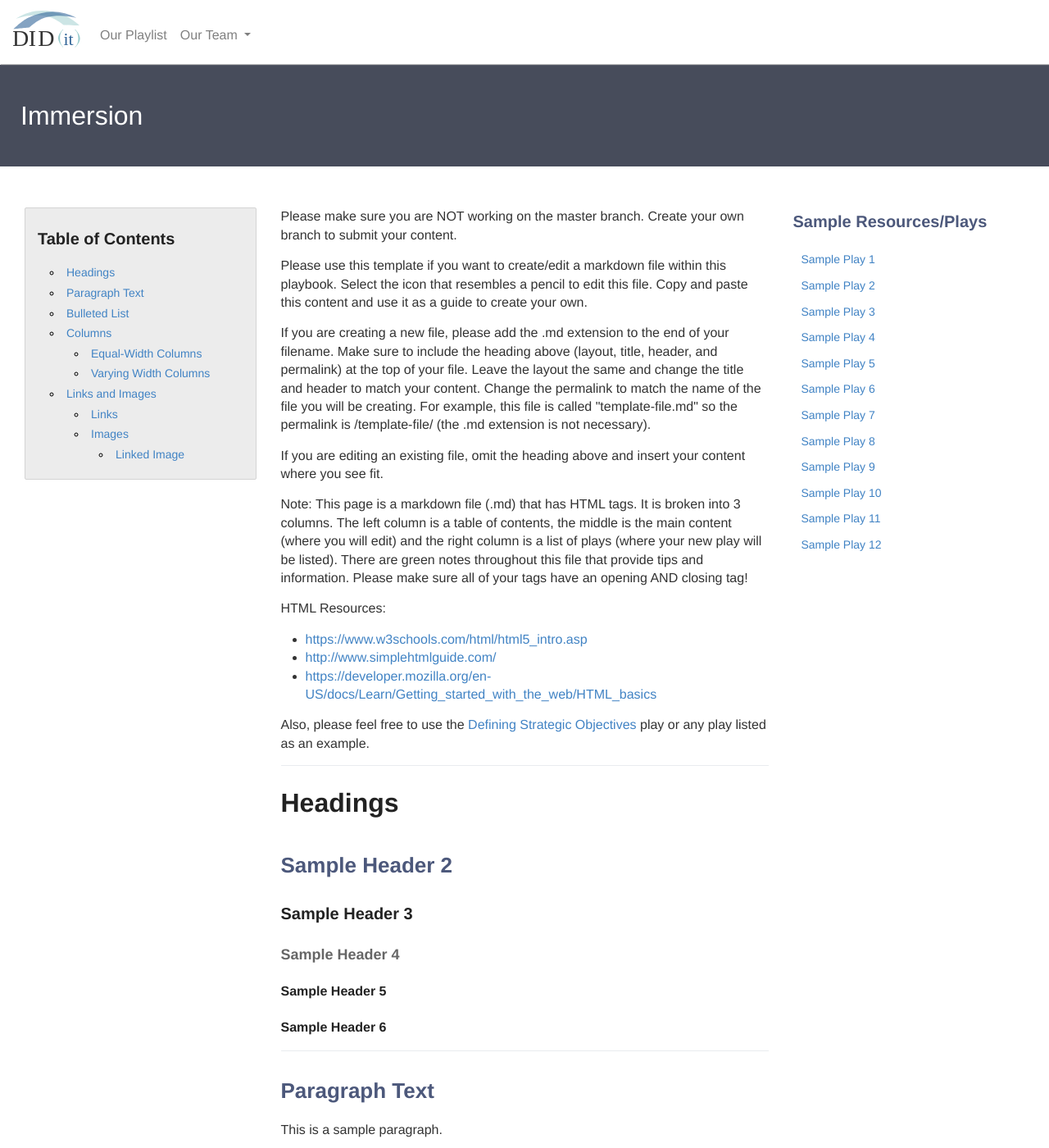
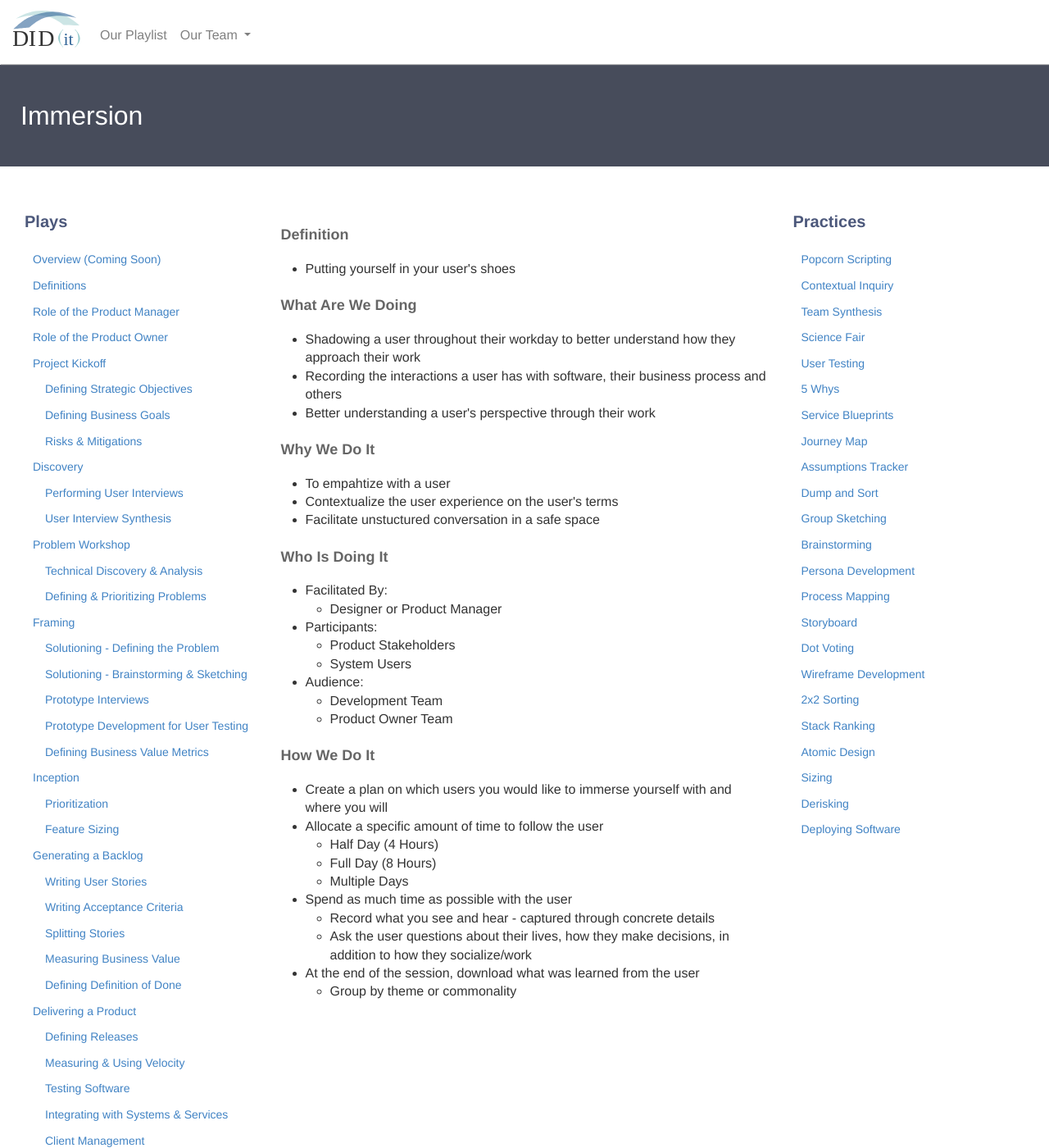
Before and after one commit to KnightPointSystems/kps_playbook, a Jekyll site: the page built from immersion.md, in a window 1280 px wide and 1400 px high. Shown: the whole window at 82% size. Built offline with Jekyll 4.4.1, drawn with Linux system fonts in a browser that asks for light colours; nearby versions of some CDN libraries; some of the changed text lies outside the part shown.

Commit message:
Update immersion.md

```diff
--- a/immersion.md
+++ b/immersion.md
@@ -2,196 +2,80 @@
 layout: page
 title: Immersion
 header: Immersion
-permalink: /Imme/
+permalink: /Immersion/
 ---
 <div class="row">
-<!-- START OF LEFT COLUMN -->
- <div class="col-md-3">
-    <div class="toc">
-    <h3>Table of Contents</h3>
-    <ul>
-    <li><a href="#headings">Headings</a></li>
-    <li><a href="#paragraph">Paragraph Text</a></li>
-     <li><a href="#list">Bulleted List</a></li>
-     <li><a href="#columns">Columns</a></li>
-      <ul>
-      <li><a href="#equalcolumns">Equal-Width Columns</a></li>
-      <li><a href="#varyingcolumns">Varying Width Columns</a></li>
-      </ul>
-     <li><a href="#linksandimages">Links and Images</a></li>
-     <ul>
-     <li><a href="#links">Links</a></li>
-     <li><a href="#images">Images</a></li>
-     <ul>
-     <li><a href="#linkedimage">Linked Image</a></li>
-     </ul>
-    </ul>
-    </ul>
+    <div class="col-md-3">
+        {% include product-plays.html %}
     </div>
-  </div>
-  <!-- END OF LEFT COLUMN -->
-
-  <!-- START OF MIDDLE COLUMN -->
-  <!-- Edit the information BELOW this line to add your play -->
-<div class="col-md-6">
-    <p> Please make sure you are NOT working on the master branch. Create your own branch to submit your content.</p>
-<p> Please use this template if you want to create/edit a markdown file within this playbook. Select the icon that resembles a pencil to edit this file. Copy and paste this content and use it as a guide to create your own.</p>
-<p> If you are creating a new file, please add the .md extension to the end of your filename. Make sure to include the heading above (layout, title, header, and permalink) at the top of your file. Leave the layout the same and change the title and header to match your content. Change the permalink to match the name of the file you will be creating. For example, this file is called "template-file.md" so the permalink is /template-file/ (the .md extension is not necessary). </p>
-
-<p>If you are editing an existing file, omit the heading above and insert your content where you see fit.</p>
-
-<p>Note: This page is a markdown file (.md) that has HTML tags. It is broken into 3 columns. The left column is a table of contents, the middle is the main content (where you will edit) and the right column is a list of plays (where your new play will be listed). There are green notes throughout this file that provide tips and information.  Please make sure all of your tags have an opening AND closing tag! <!-- ex: <h1> </h1> -->
-</p>
-
-<p>HTML Resources:
-<ul>
-<li><a href="https://www.w3schools.com/html/html5_intro.asp">https://www.w3schools.com/html/html5_intro.asp</a></li>
-<li><a href="http://www.simplehtmlguide.com/">http://www.simplehtmlguide.com/</a></li>
-<li><a href="https://developer.mozilla.org/en-US/docs/Learn/Getting_started_with_the_web/HTML_basics">https://developer.mozilla.org/en-US/docs/Learn/Getting_started_with_the_web/HTML_basics</a></li>
-</ul>
-</p>
-
-<p>Also, please feel free to use the <a href="{{ site.baseurl }}/strategic-objectives">Defining Strategic Objectives</a> play or any play listed as an example. </p>
-
-<div class="dropdown-divider"></div>
-
-<h1 class="headings" id="headings">Headings</h1>
-<h2>Sample Header 2</h2>
-<h3>Sample Header 3</h3>
-<h4>Sample Header 4</h4>
-<h5>Sample Header 5</h5>
-<h6>Sample Header 6</h6>
-
-<div class="dropdown-divider"></div>
-
-
-<h2 class="paragraph" id="paragraph">Paragraph Text</h2>
-<p>This is a sample paragraph.</p>
-<p>This is another sample paragraph.</p>
-
-<div class="dropdown-divider"></div>
-
-
-<h2 class="list" id="list">Bulleted List</h2>
-<ul>
-  <li>This is a list item</li>
-  <ul><li>This is a nested list item</li></ul>
-  <ul><ul><li>This is a nested list item</li></ul></ul>
-  <li>This is a list item</li>
-</ul>
-
-<div class="dropdown-divider"></div>
-<h2 id="columns" class="columns">Columns</h2>
-<h3 id="equalcolumns" class="equalcolumns">Equal-Width Columns</h3>
-<div class="row">
-<!-- Note: There are a total of 12 possible columns per row.
-All column classes in a row should equal 12. This row has two columns with a width of 6. -->
-<div class="col-md-6">
-<h4>Column 1 of 2</h4>
-<p>Column 1 of 2</p>
-</div>
-<div class="col-md-6">
-<h4>Column 2 of 2</h4>
-<p>Column 2 of 2</p>
-</div>
-</div>
-
-
-<div class="row">
-<div class="col-md-3">
-<h4>Column 1 of 4</h4>
-<p>Column 1 of 4</p>
-</div>
-<div class="col-md-3">
-<h4>Column 2 of 4</h4>
-<p>Column 2 of 4</p>
-</div>
-<div class="col-md-3">
-<h4>Column 3 of 4</h4>
-<p>Column 3 of 4</p>
-</div>
-<div class="col-md-3">
-<h4>Column 4 of 4</h4>
-<p>Column 4 of 4</p>
-</div>
-</div>
-
-<h3 id="varyingcolumns" class="varyingcolumns">Varying Width Columns</h3>
-<div class="row">
-<!-- Note: There are a total of 12 possible columns per row.
-All column classes in a row should equal 12. This row has two columns with a width of 6. -->
-<div class="col-md-4">
-<h4>Column 1 of 2</h4>
-<p>Column 1 of 2</p>
-</div>
-<div class="col-md-8">
-<h4>Column 2 of 2</h4>
-<p>Column 2 of 2</p>
-</div>
-</div>
-
-<div class="row">
-<div class="col-md-3">
-<h4>Column 1 of 3</h4>
-<p>Column 1 of 3</p>
-</div>
-<div class="col-md-4">
-<h4>Column 2 of 3</h4>
-<p>Column 2 of 3</p>
-</div>
-<div class="col-md-5">
-<h4>Column 3 of 3</h4>
-<p>Column 3 of 3</p>
-</div>
-</div>
-
-
-<div class="dropdown-divider"></div>
-
-<div class="linksandimages" id="linksandimages">
-<h2>Links and Images</h2>
-
-<h3 class="links" id="links">Links</h3>
-<p>This is an <a href="https://pages.git.uscis.dhs.gov/USCIS/didit_playbook/product-management/">external link</a> to the Product Management page (Follow this format whenever you need to reference an external link outside of the playbook.)
-</p>
-
-<p>This is an <a href="{{ site.baseurl }}/product-management">internal/local link</a> to the Product Management Page (Follow this format whenever you need to reference an internal link within the playbook.)
-</p>
-
-<h3 class="images" id="images">Images</h3>
-<img src="../images/didit_logo.png" alt="did it logo" width="104"/>
-<p>Note: All images must be uploaded to the "images" folder. Be sure to follow the exact path above ("../images/filename.png") and replace 'filename.png' with your image file in order for your image to display properly on the site. It may or may not show properly in this editor, but it will show on the live site.</p>
-
-<h4 class="linkedimage" id="linkedimage">Linked Image</h4>
-<p>Images can also be linked. This logo below links to the live playbook site's home page.</p>
-<a href="https://pages.git.uscis.dhs.gov/USCIS/didit_playbook/">
-<img src="../images/didit_logo.png" alt="did it logo" width="104"/>
-</a>
-</div>
-</div>
-<!-- Edit the information ABOVE this line to add your play -->
-  <!-- END OF MIDDLE COLUMN -->
-
-  <!-- START OF RIGHT COLUMN -->
-<div class="col-md-3">
-<div class="sideLinks">
-    <h2>Sample Resources/Plays</h2>
-    <ul>
-    <li><a href="#">Sample Play 1</a></li>
-     <li><a href="#">Sample Play 2</a></li>
-     <li><a href="#">Sample Play 3</a></li>
-     <li><a href="#">Sample Play 4</a></li>
-     <li><a href="#">Sample Play 5</a></li>
-     <li><a href="#">Sample Play 6</a></li>
-     <li><a href="#">Sample Play 7</a></li>
-     <li><a href="#">Sample Play 8</a></li>
-     <li><a href="#">Sample Play 9</a></li>
-     <li><a href="#">Sample Play 10</a></li>
-     <li><a href="#">Sample Play 11</a></li>
-     <li><a href="#">Sample Play 12</a></li>
-    </ul>
+    <div class="col-md-6">
+        <h4 class="Definition" id="Definition">
+            Definition
+        </h4>
+		<ul>
+		<li>Putting yourself in your user's shoes</li>
+		</ul>
+        <h4 class="What" id="What">
+            What Are We Doing
+        </h4>
+	<ul>
+		<li>Shadowing a user throughout their workday to better understand how they approach their work</li>
+		<li>Recording the interactions a user has with software, their business process and others</li>
+		<li>Better understanding a user's perspective through their work</li>
+	</ul>
+        <h4 class="Why" id="Why">
+            Why We Do It
+        </h4>
+            <ul>
+                <li>To empahtize with a user</li>
+		<li>Contextualize the user experience on the user's terms</li>
+		<li>Facilitate unstuctured conversation in a safe space</li>
+	    </ul>
+        <h4 class="Who" id="Who">
+            Who Is Doing It
+        </h4>
+            <ul>
+                <li>Facilitated By:
+    	            <ul>
+        	      <li>Designer or Product Manager</li>
+    	            </ul>
+                 </li>
+                <li>Participants:
+    	            <ul>
+                      <li>Product Stakeholders</li>
+                      <li>System Users</li>
+                    </ul>
+                </li>
+                <li>Audience:
+    	            <ul>
+                      <li>Development Team</li>
+                      <li>Product Owner Team</li>
+                  </ul>
+                </li>
+            </ul>
+        <h4 class="How" id="How">
+            How We Do It
+        </h4>
+            <ul>
+               <li>Create a plan on which users you would like to immerse yourself with and where you will</li>
+               <li>Allocate a specific amount of time to follow the user</li>
+                   <ul>
+                   <li>Half Day (4 Hours)</li>
+                   <li>Full Day (8 Hours)</li>
+                   <li>Multiple Days</li>
+                   </ul>
+                <li>Spend as much time as possible with the user</li>
+                   <ul>
+                   <li>Record what you see and hear - captured through concrete details</li>
+                   <li>Ask the user questions about their lives, how they make decisions, in addition to how they socialize/work</li>
+                   </ul>
+                <li> At the end of the session, download what was learned from the user</li>
+                   <ul>
+                   <li>Group by theme or commonality</li>
+                   </ul>
+            </ul>
+    </div>
+    <div class="col-md-3">
+        {% include design-plays.html %}
     </div>
 </div>
-   <!-- END OF RIGHT COLUMN -->
-
-</div>
```
